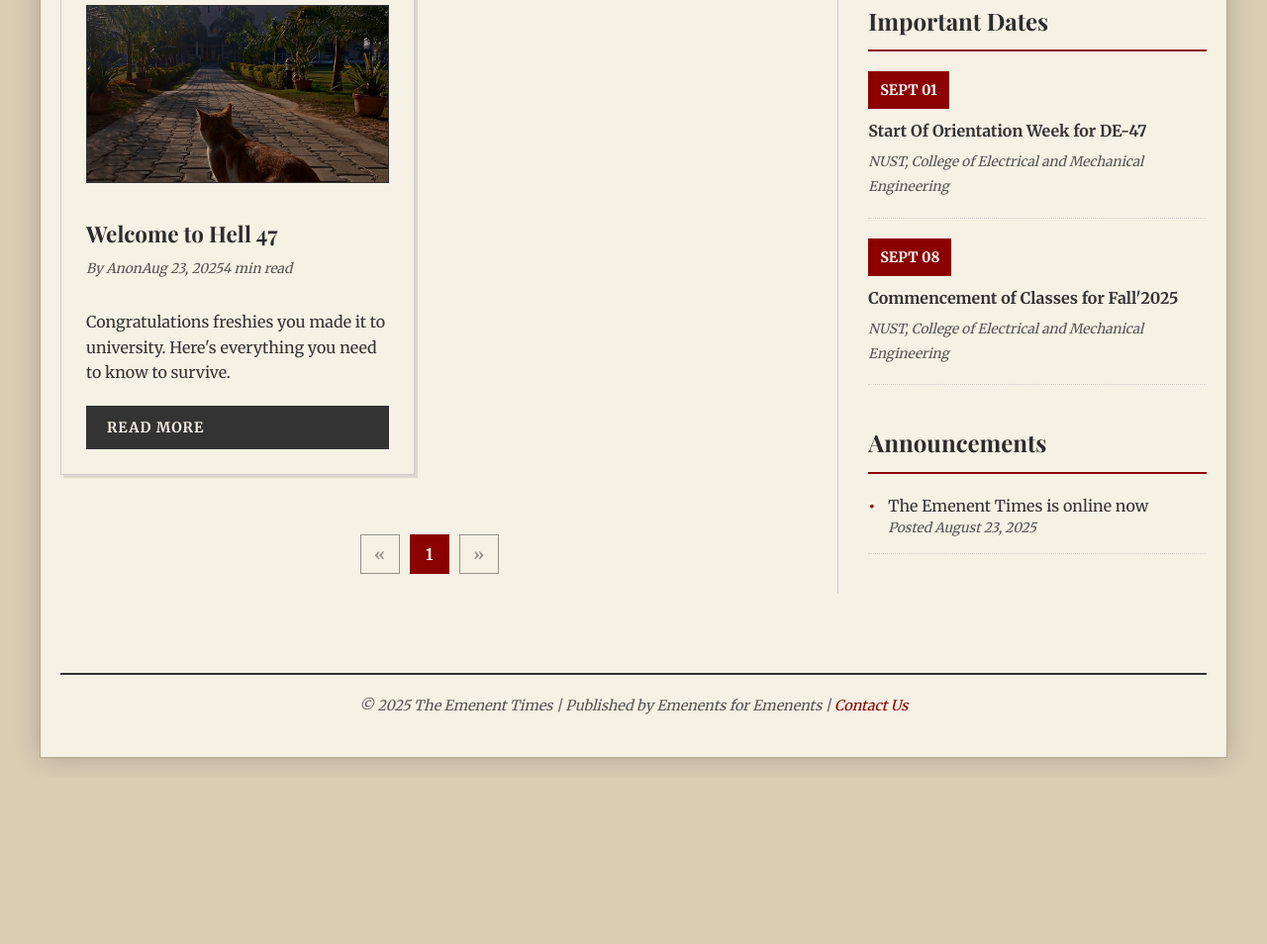
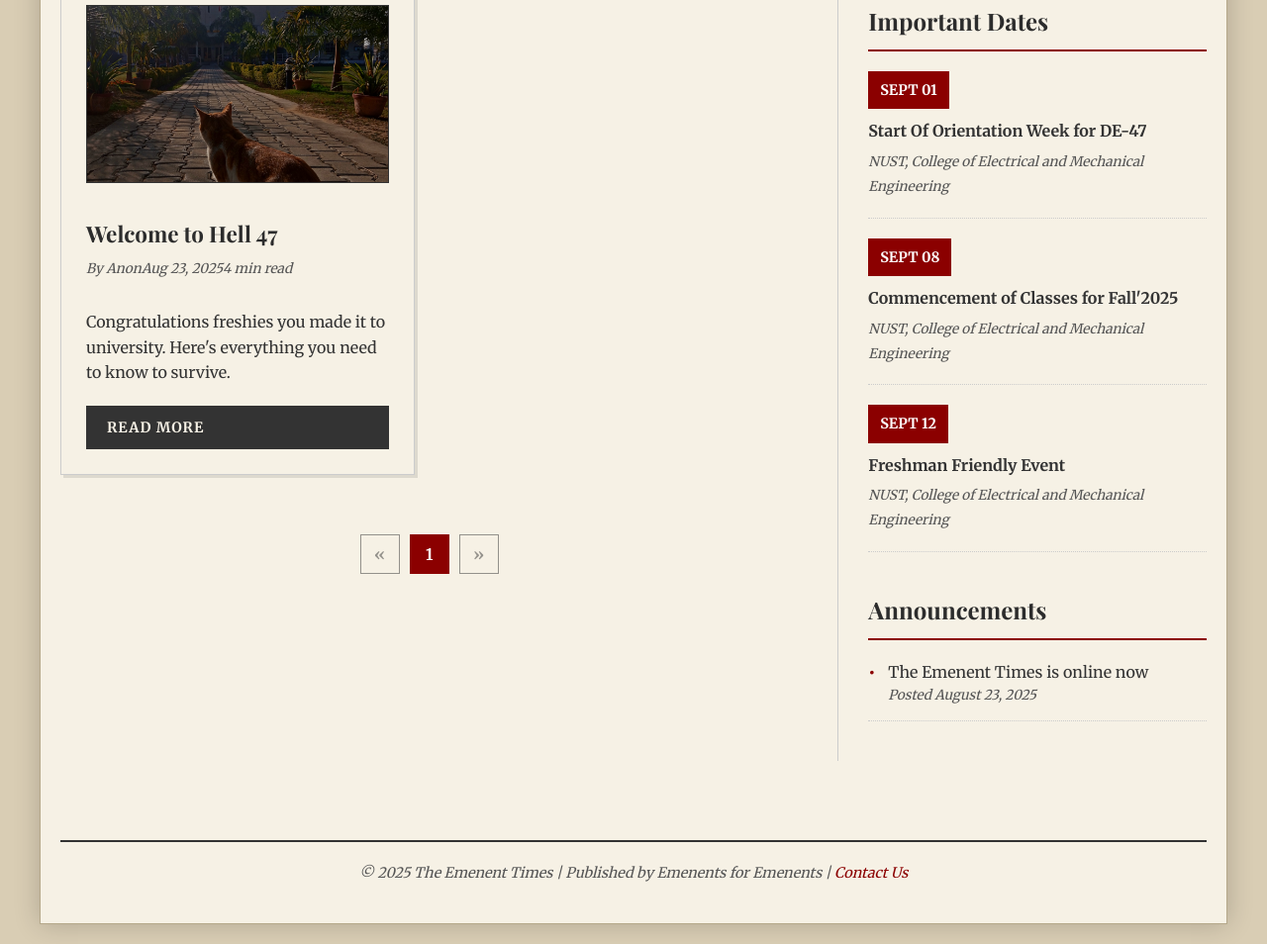
Before and after one commit to rameen-shahid88/Emenenttimes, a plain HTML site: page docs/blog.html in a window 1280 px wide. Shown: the part 1236-2190 px from the top of the page at 99% size. Before the commit the page ends 2022 px from the top, so only its background shows below. Drawn offline with nearby package versions, Linux system fonts and the light colour scheme.

Commit message:
new event

```diff
--- a/docs/blog.html
+++ b/docs/blog.html
@@ -972,7 +972,11 @@
             <a href="#">Commencement of Classes for Fall'2025</a>
             <span class="event-location">NUST, College of Electrical and Mechanical Engineering</span>
           </li>
-
+            <li>
+            <span class="event-date">SEPT 12</span>
+            <a href="#">Freshman Friendly Event</a>
+            <span class="event-location">NUST, College of Electrical and Mechanical Engineering</span>
+          </li>
       </div>
 
       <!-- Announcements Widget -->
```
